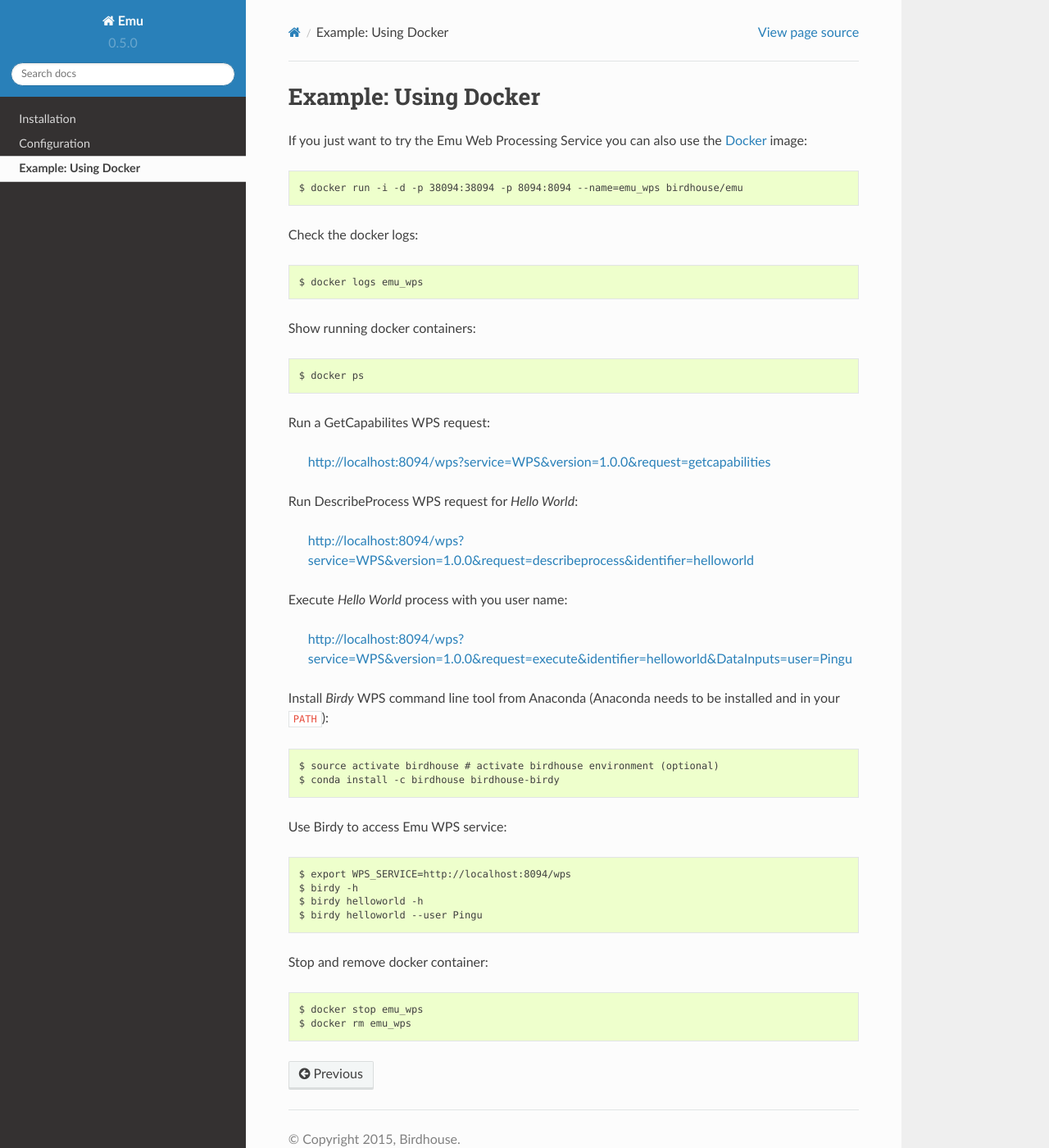
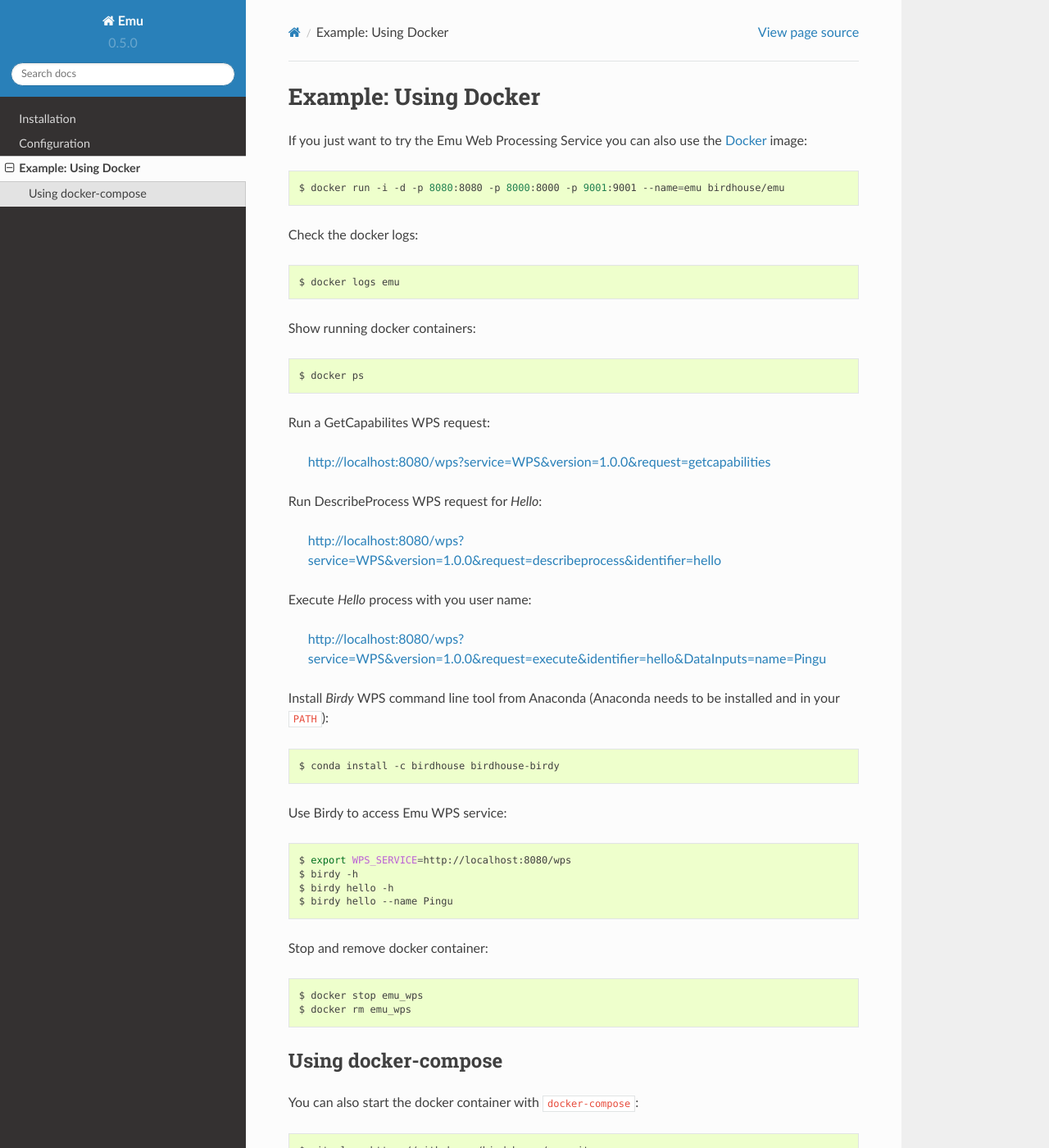
Before and after one commit to bird-house/emu, a Sphinx documentation site: the page built from docs/source/tutorial.rst, in a window 1280 px wide and 1400 px high. Shown: the whole window at 82% size. Built offline with Sphinx 7.4.7 and the Read the Docs theme 2.0.0, drawn with Linux system fonts in a browser that asks for light colours; some of the changed text lies outside the part shown.

Commit message:
update config and tutorial

```diff
--- a/docs/source/tutorial.rst
+++ b/docs/source/tutorial.rst
@@ -3,43 +3,64 @@
 Example: Using Docker
 =====================
 
-If you just want to try the Emu Web Processing Service you can also use the `Docker <https://hub.docker.com/r/birdhouse/emu/>`_ image::
+If you just want to try the Emu Web Processing Service you can also use the `Docker <https://hub.docker.com/r/birdhouse/emu/>`_ image:
 
-  $ docker run -i -d -p 38094:38094 -p 8094:8094 --name=emu_wps birdhouse/emu
+.. code-block:: sh
 
-Check the docker logs::
+  $ docker run -i -d -p 8080:8080 -p 8000:8000 -p 9001:9001 --name=emu birdhouse/emu
 
-  $ docker logs emu_wps
+Check the docker logs:
 
-Show running docker containers::
+.. code-block:: sh
+
+  $ docker logs emu
+
+Show running docker containers:
+
+.. code-block:: sh
 
   $ docker ps
 
 Run a GetCapabilites WPS request:
 
-  http://localhost:8094/wps?service=WPS&version=1.0.0&request=getcapabilities
+  http://localhost:8080/wps?service=WPS&version=1.0.0&request=getcapabilities
 
-Run DescribeProcess WPS request for *Hello World*:
+Run DescribeProcess WPS request for *Hello*:
 
-  http://localhost:8094/wps?service=WPS&version=1.0.0&request=describeprocess&identifier=helloworld
+  http://localhost:8080/wps?service=WPS&version=1.0.0&request=describeprocess&identifier=hello
 
-Execute *Hello World* process with you user name:
+Execute *Hello* process with you user name:
 
-  http://localhost:8094/wps?service=WPS&version=1.0.0&request=execute&identifier=helloworld&DataInputs=user=Pingu
+  http://localhost:8080/wps?service=WPS&version=1.0.0&request=execute&identifier=hello&DataInputs=name=Pingu
 
-Install *Birdy* WPS command line tool from Anaconda (Anaconda needs to be installed and in your ``PATH``)::
+Install *Birdy* WPS command line tool from Anaconda (Anaconda needs to be installed and in your ``PATH``):
 
-  $ source activate birdhouse # activate birdhouse environment (optional)
+.. code-block:: sh
+
   $ conda install -c birdhouse birdhouse-birdy
 
-Use Birdy to access Emu WPS service::
+Use Birdy to access Emu WPS service:
 
-  $ export WPS_SERVICE=http://localhost:8094/wps
+.. code-block:: sh
+
+  $ export WPS_SERVICE=http://localhost:8080/wps
   $ birdy -h
-  $ birdy helloworld -h
-  $ birdy helloworld --user Pingu
+  $ birdy hello -h
+  $ birdy hello --name Pingu
 
 Stop and remove docker container::
 
   $ docker stop emu_wps
   $ docker rm emu_wps
+
+Using docker-compose
+--------------------
+
+You can also start the docker container with ``docker-compose``:
+
+.. code-block:: sh
+
+   $ git clone https://github.com/bird-house/emu.git
+   $ cd emu
+   $ docker-compose up -d
+   $ docker-compose logs emu
```
Also changed, not shown: docs/source/configuration.rst (+7 -3 lines).
